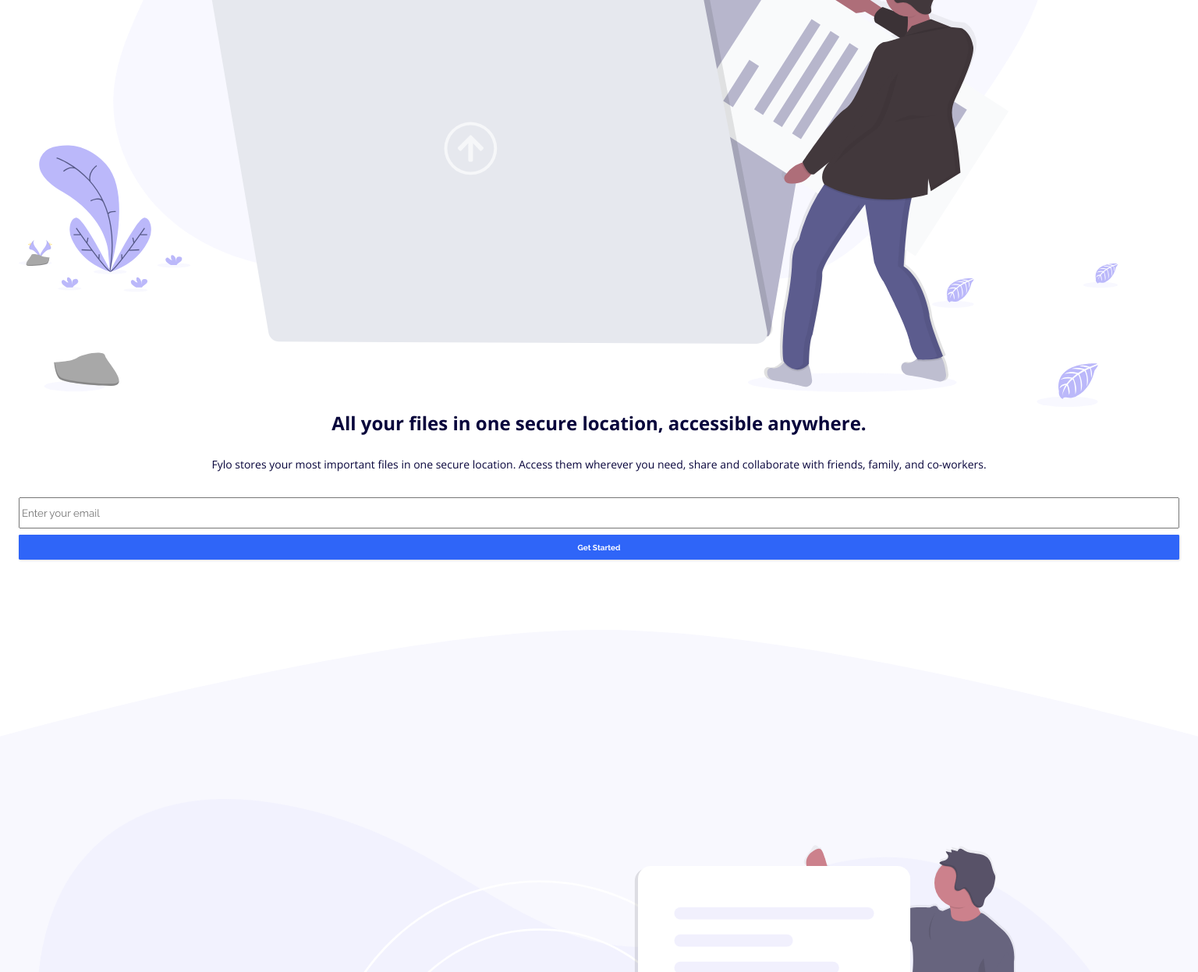
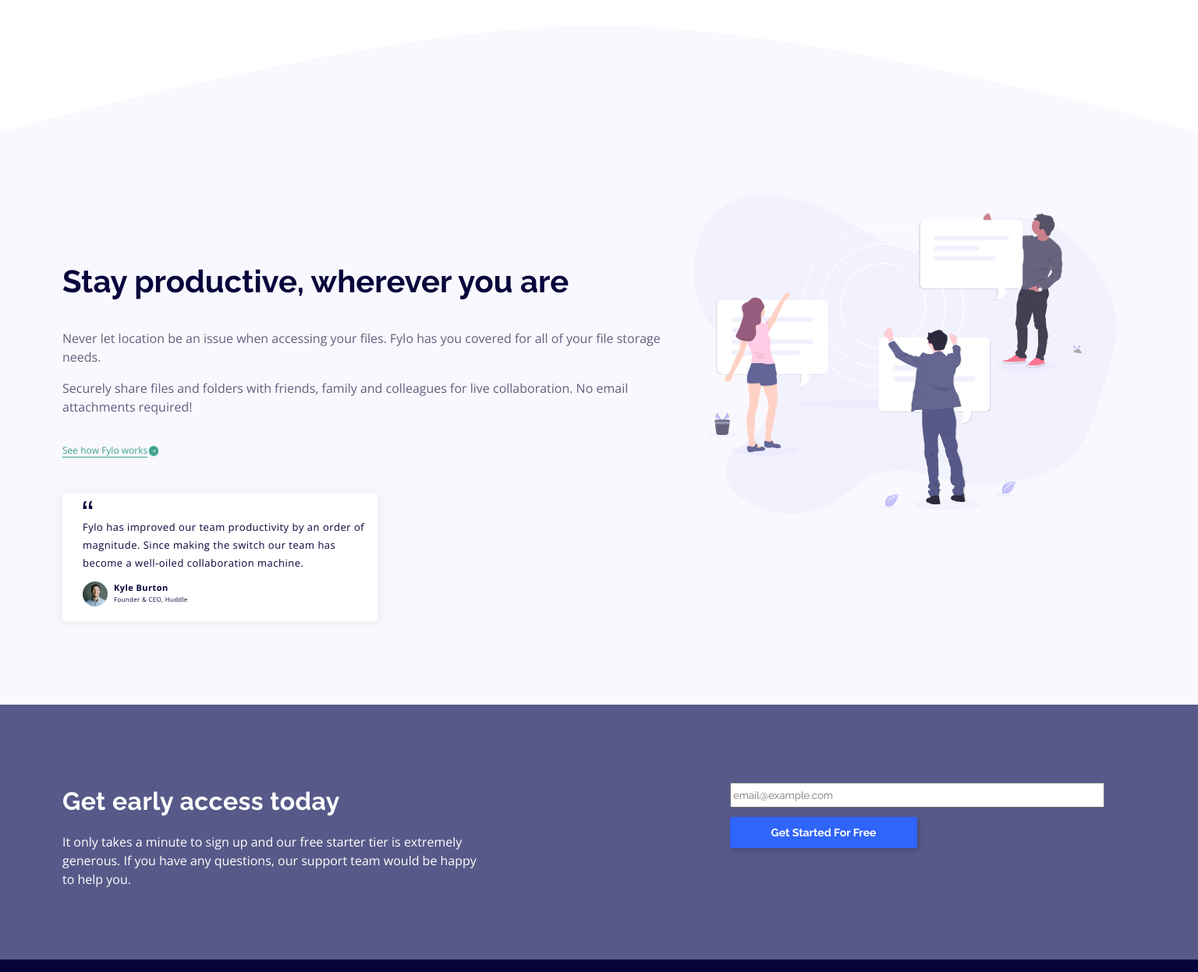
Before and after one commit to ladolobja/FYLO-LANDING-PAGE, a plain HTML site: page assets/index.html in a window 1536 px wide. Shown: the part 726-1973 px from the top of the page at 78% size. Drawn offline with nearby package versions, Linux system fonts and the light colour scheme.

Commit message:
desktop version

```diff
--- a/assets/index.html
+++ b/assets/index.html
@@ -26,96 +26,89 @@
     <div class="secondheader">
         <img class="illustration-1" src="./illustration-1.svg" alt="">
 
+        <div class="conteiner">
             <h1 class="secure">All your files in one secure location, accessible anywhere.</h1>
-        <p class="stores">Fylo stores your most important files in one secure location. Access them wherever you need,
+            <p class="stores">Fylo stores your most important files in one secure location. Access them wherever you
+                need,
                 share and
                 collaborate with friends, family, and co-workers.</p>
 
+            <div class="conteiner2">
                 <input class="email" type="email" placeholder="Enter your email">
 
-        <button>
+                <button class="button one">
                     <h3 class="getstarted">Get Started</h3>
                 </button>
             </div>
+        </div>
+    </div>
 
     <main>
-
-
         <img class="krisha" src="./bg-curve-mobile.svg" alt="">
-
         <section>
             <div class="sectiondv">
                 <img class="illustration-2" src="./illustration-2.svg" alt="">
             </div>
-
+            <div class="conteiner3">
                 <h4>Stay productive, wherever you are</h4>
-            <span>Never let location be an issue when accessing your files. Fylo has you covered for all of your file
+                <span>Never let location be an issue when accessing your files. Fylo has you covered for all of your
+                    file
                     storage needs.</span>
                 <span class="span2">Securely share files and folders with friends, family and colleagues for live
                     collaboration. No email
                     attachments required!</span>
-
                 <div class="box">
                     <h6 class="fylo">See how Fylo works</h6>
                     <img class="" src="./icon-arrow.svg" alt="icon-arrow">
                 </div>
-
-
                 <div class="kyle">
                     <img class="coutes" src="./icon-quotes.svg" alt="coutes">
                     <p class="info">Fylo has improved our team productivity by an order of magnitude. Since making the
                         switch our team has become a well-oiled collaboration machine.</p>
-
                     <div class="personalinfo">
                         <img class="avatar" src="./avatar-testimonial.jpg" alt="avatar-testimonial">
-
                         <div class="flex">
                             <h2>Kyle Burton</h2>
                             <p class="founder">Founder & CEO, Huddle</p>
                         </div>
-
                     </div>
                 </div>
-
+            </div>
         </section>
 
         <div class="mainfooter">
+            <div class="div1">
                 <h2 class="acsess">Get early access today</h2>
                 <p class="signup">It only takes a minute to sign up and our free starter tier is extremely generous. If
                     you have any
                     questions, our support team would be happy to help you.</p>
-
+            </div>
+            <div class="div2">
                 <input class="email2" type="email" placeholder="email@example.com">
-
-            <button>
+                <button class="button two">
                     <h3 class="getstarted">Get Started For Free</h3>
                 </button>
+            </div>
         </div>
     </main>
 
     <footer>
+        <div>
             <img class="logo2" src="./logo2.svg" alt="">
-
-        <!-- viewBox="0 0 100 100" preserveAspectRatio="xMinYMin meet"  -->
-
-
-
-        <div>
             <ul> <img class="phonee" src="./icon-phone.svg" alt=""> Phone: +1-543-123-4567</ul>
-
             <ul> <img class="phonee" src="./icon-email.svg" alt=""> example@fylo.com</ul>
         </div>
-
         <div>
             <ul>About Us</ul>
             <ul>Jobs</ul>
             <ul>Press</ul>
             <ul>Blog</ul>
+        </div>
+        <div>
             <ul class="division">Contact Us</ul>
             <ul>Terms</ul>
             <ul>Privacy</ul>
         </div>
-
         <div class="flexbox">
             <svg class="droebit" width="20" height="20" xmlns="http://www.w3.org/2000/svg">
                 <path
@@ -124,7 +117,7 @@
             </svg>
 
 
-            <svg class="droebit"width="20" height="20" xmlns="http://www.w3.org/2000/svg">
+            <svg class="droebit" width="20" height="20" xmlns="http://www.w3.org/2000/svg">
                 <path
                     d="M10 1.802c2.67 0 2.987.01 4.042.059 2.71.123 3.975 1.409 4.099 4.099.048 1.054.057 1.37.057 4.04 0 2.672-.01 2.988-.057 4.042-.124 2.687-1.387 3.975-4.1 4.099-1.054.048-1.37.058-4.041.058-2.67 0-2.987-.01-4.04-.058-2.718-.124-3.977-1.416-4.1-4.1-.048-1.054-.058-1.37-.058-4.041 0-2.67.01-2.986.058-4.04.124-2.69 1.387-3.977 4.1-4.1 1.054-.048 1.37-.058 4.04-.058ZM10 0C7.284 0 6.944.012 5.877.06 2.246.227.227 2.242.061 5.877.01 6.944 0 7.284 0 10s.012 3.057.06 4.123c.167 3.632 2.182 5.65 5.817 5.817 1.067.048 1.407.06 4.123.06s3.057-.012 4.123-.06c3.629-.167 5.652-2.182 5.816-5.817.05-1.066.061-1.407.061-4.123s-.012-3.056-.06-4.122C19.777 2.249 17.76.228 14.124.06 13.057.01 12.716 0 10 0Zm0 4.865a5.135 5.135 0 1 0 0 10.27 5.135 5.135 0 0 0 0-10.27Zm0 8.468a3.333 3.333 0 1 1 0-6.666 3.333 3.333 0 0 1 0 6.666Zm5.338-9.87a1.2 1.2 0 1 0 0 2.4 1.2 1.2 0 0 0 0-2.4Z"
                     fill="#191826" />
@@ -136,7 +129,6 @@
                     fill="#191826" />
             </svg>
         </div>
-
     </footer>
 
 </body>
--- a/assets/style.css
+++ b/assets/style.css
@@ -53,6 +53,7 @@ main {
 .illustration-1 {
     width: 100%;
     margin-top: 98px;
+
 }
 
 .secure {
@@ -79,7 +80,7 @@ main {
     height: 40px;
 }
 
-button {
+.button {
     width: 100%;
     padding: 12px 0;
     background: #2F65F8;
@@ -273,16 +274,16 @@ footer {
     margin-bottom: 16px;
 }
 
-.phonee{
+.phonee {
     margin-right: 16px;
 }
 
-.division{
+.division {
     margin-top: 32px;
 }
 
 
-ul{
+ul {
     font-family: 'Open Sans';
     font-style: normal;
     font-weight: 400;
@@ -296,14 +297,191 @@ color: #FFFFFF;
 
 
 }
-.flexbox{
+
+.flexbox {
     width: 100%;
     display: flex;
     justify-content: space-evenly;
     margin: 16px 0 0 50px;
 }
 
-.droebit path{
+.droebit path {
     fill: #FFF;
 
 }
+
+
+@media screen and (min-width:1440px) {
+
+
+    header {
+        padding: 65px 80px 0 80px;
+    }
+
+    .logo {
+        padding-right: 843px;
+        height: 49px;
+    }
+
+    .signin {
+        font-size: 16px;
+        line-height: 19px;
+    }
+
+
+    .secondheader {
+        display: flex;
+        padding: 0 80px;
+    }
+
+    .illustration-1 {
+        width: 640px;
+        height: 474px;
+        order: 1;
+        margin-top: 81px;
+    }
+
+
+    .conteiner {
+        margin-top: 163px;
+
+    }
+
+    .secure {
+        font-size: 40px;
+        line-height: 60px;
+        text-align: left;
+    }
+
+    .stores {
+        font-size: 17px;
+        line-height: 24px;
+        text-align: left;
+
+
+    }
+
+    .conteiner2 {
+        display: flex;
+        margin-right: 104px;
+    }
+
+    .email {
+        margin-right: 16px;
+        height: 45px;
+        box-shadow: #2F65F8;
+
+    }
+
+    button {
+        margin: 0;
+    }
+
+    .getstarted {
+        font-size: 14px;
+        line-height: 16px;
+
+    }
+
+    section {
+        display: flex;
+        padding: 0 80px 107px;
+    }
+
+    .sectiondv {
+        order: 1;
+    }
+
+    .illustration-2 {
+        width: 542px;
+        height: 409px;
+    }
+
+    .conteiner3 {}
+
+    h4 {
+        font-size: 40px;
+        line-height: 47px;
+        text-align: left;
+    }
+
+    span {
+        font-size: 16px;
+        line-height: 24px;
+        text-align: left;
+        margin-top: 38px;
+    }
+
+    .box {
+        justify-content: flex-start;
+    }
+
+    .kyle {
+        margin-right: 382px;
+    }
+
+    .info {
+        font-size: 13px;
+        line-height: 23px;
+    }
+
+    .avatar {
+        width: 32px;
+        height: 32px;
+    }
+
+    h2 {
+        font-size: 11px;
+        line-height: 15px;
+    }
+
+    .founder {
+        font-size: 8px;
+        line-height: 15px;
+    }
+
+    .mainfooter{
+        display: flex;
+        justify-content: space-between;
+        padding: 100px 120px 90px 80px;
+    }
+
+    .div2{
+        width: 480px;
+        height: 112px;
+
+    }
+
+    .div1{
+        width:533px ;
+        height: 137px;
+    }
+
+    .acsess{
+        font-size: 32px;
+        line-height: 48px;
+        text-align: left;
+    }
+
+    .signup{
+        font-size: 16px;
+        line-height: 24px;
+text-align: left;
+    }
+
+    .two{
+        width: 50%;
+    }
+
+.flexbox{
+    width: unset;
+    justify-content:unset;
+    align-items: flex-end;
+    gap: 15px;
+}
+
+    footer{
+        display: flex;
+        justify-content: space-between;
+    }
+}
```
Lines whose indentation alone changed are shown as unchanged.
